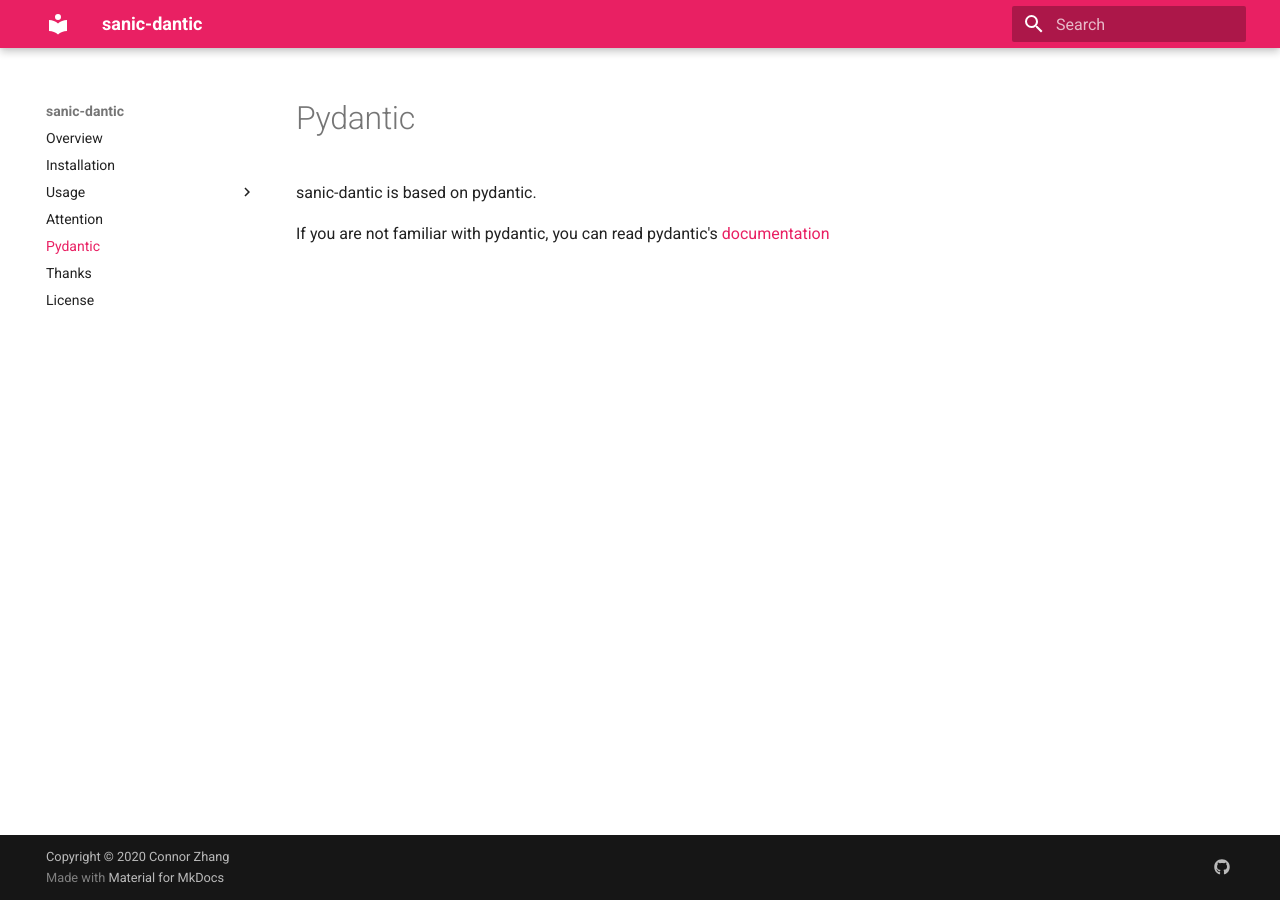
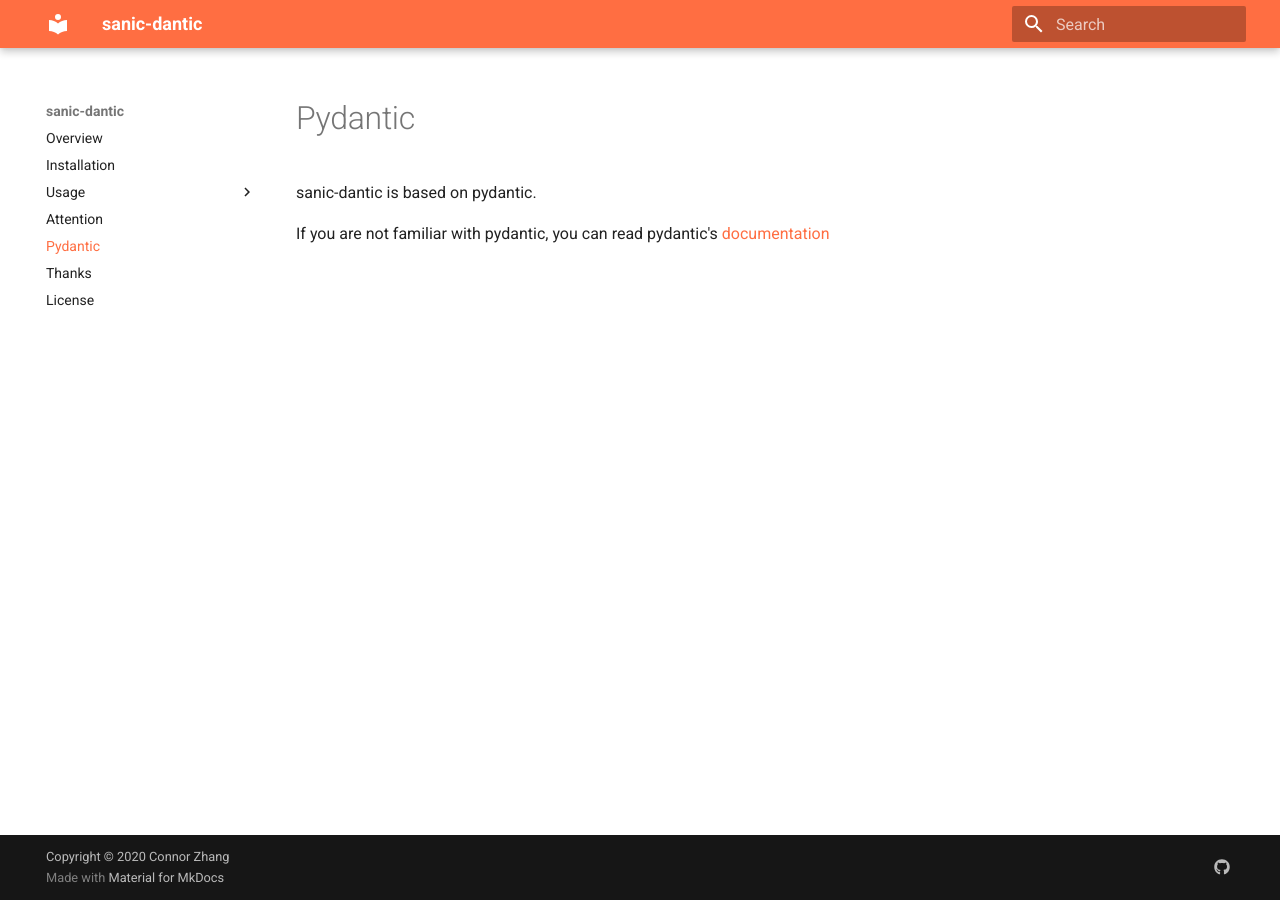
Before and after one commit to miss85246/sanic-dantic, an MkDocs documentation site: the page built from docs/Pydantic.md, in a window 1280 px wide. Built offline with MkDocs 1.6.1 and Material for MkDocs 9.7.7, drawn with Linux system fonts in a browser that asks for light colours.

Commit message:
fix doc error
Signed-off-by: Connor Zhang <63054779@qq.com>

```diff
--- a/mkdocs.yml
+++ b/mkdocs.yml
@@ -3,7 +3,7 @@
 theme:
   name: 'material'
   palette:
-    primary: pink
+    primary: deep orange
     accent: deep orange
 
 nav:
```
